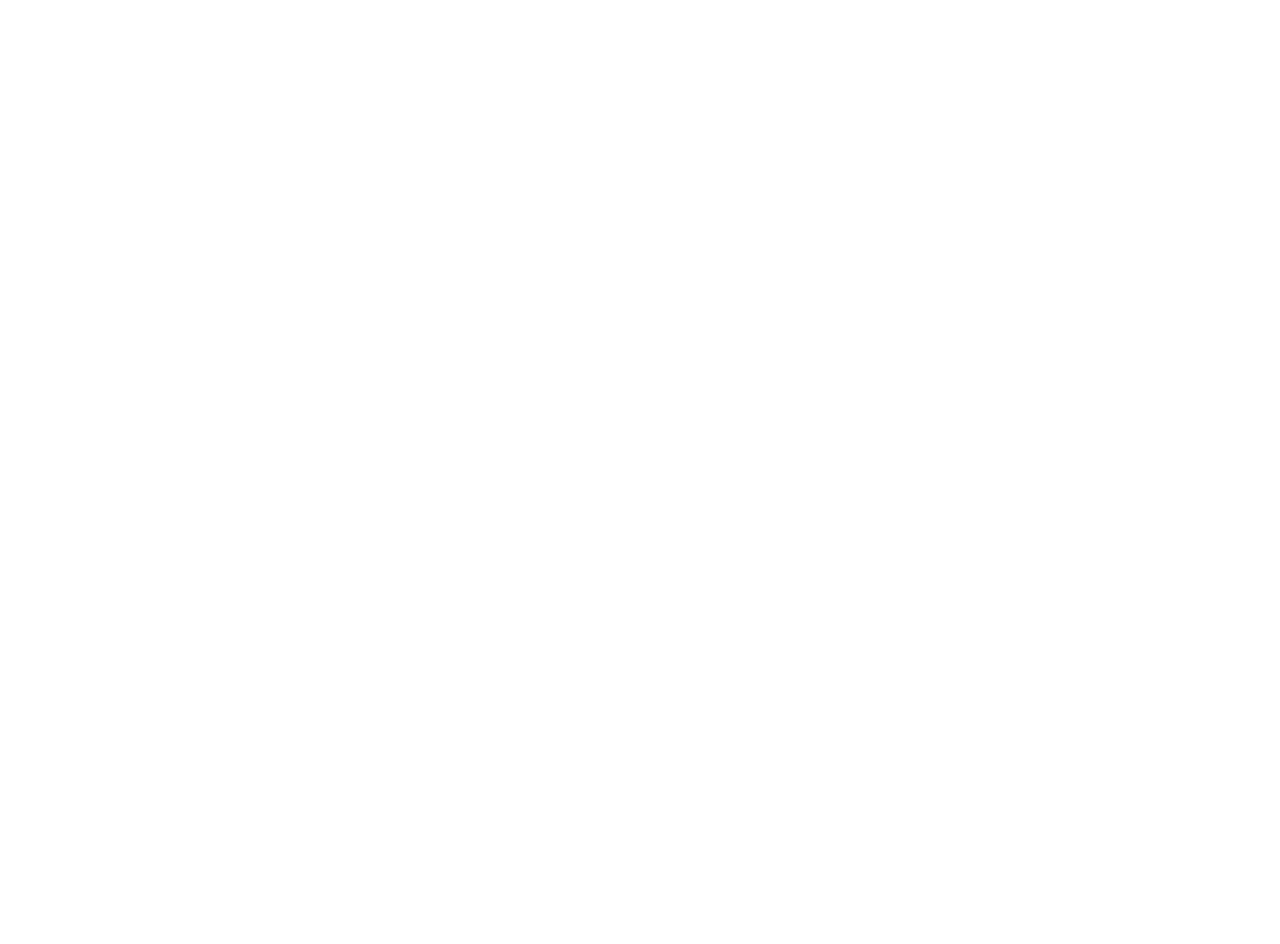
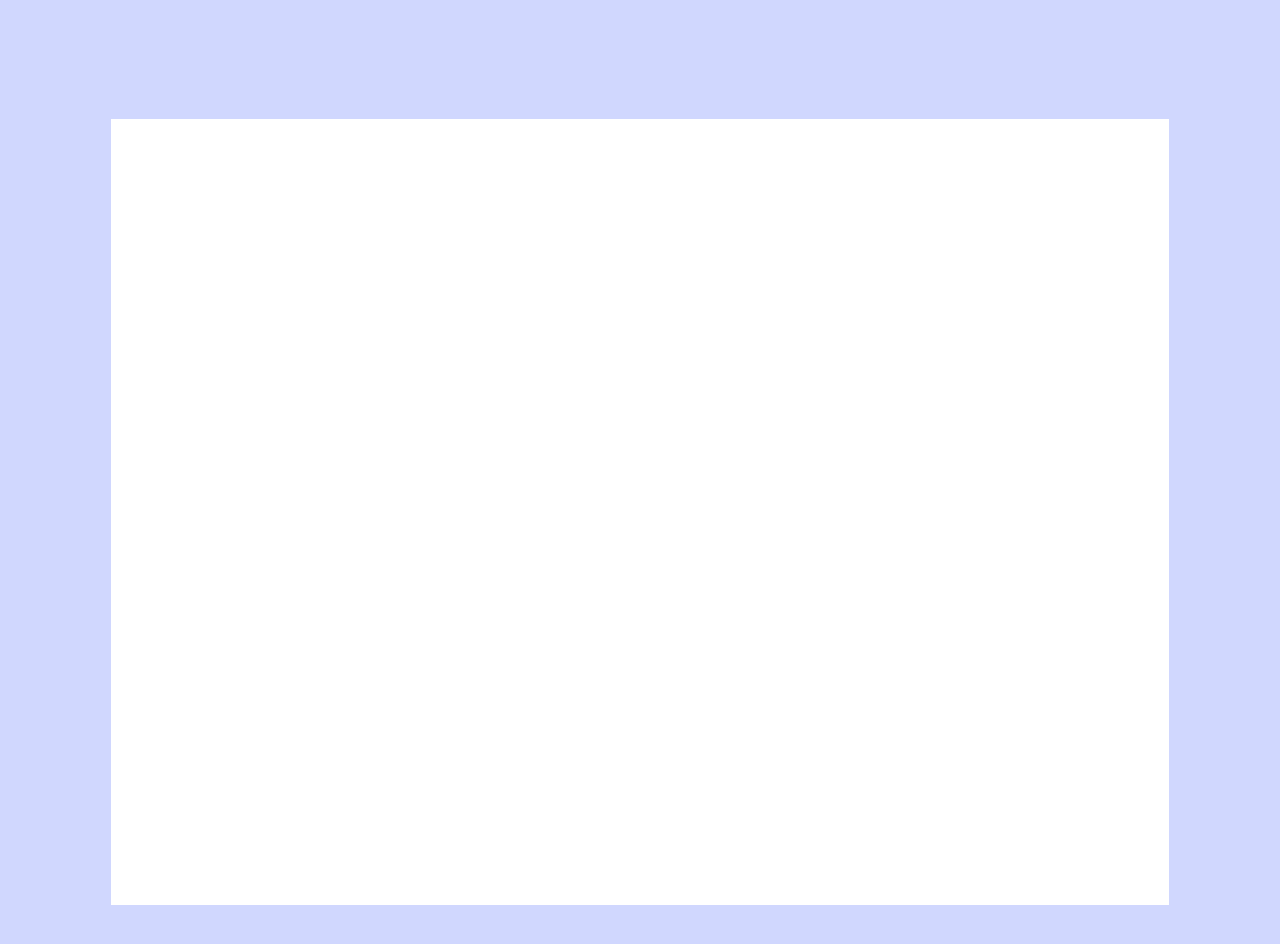
Before and after one commit to bogdanpetrenko9/lessons, a plain HTML site: page index.html in a window 1280 px wide. Before the commit the page ends 800 px from the top, so only its background shows below. Drawn offline with Linux system fonts and the light colour scheme.

Commit message:
feat: added block for main content and styles (#1)

```diff
--- /dev/null
+++ b/css/style.css
@@ -0,0 +1,15 @@
+* {
+  margin: 0;
+}
+.main-page {
+  width: 100%;
+  max-height: 1024px;
+  background-color: #d0d7fe;
+  padding: 119px 0;
+}
+.container {
+  max-width: 1058px;
+  height: 786px;
+  background-color: #fff;
+  margin: 0 auto;
+}
--- a/index.html
+++ b/index.html
@@ -1,12 +1,20 @@
 <!DOCTYPE html>
 <html lang="en">
+
 <head>
     <meta charset="UTF-8">
     <meta http-equiv="X-UA-Compatible" content="IE=edge">
     <meta name="viewport" content="width=device-width, initial-scale=1.0">
-    <title>1</title>
+    <title>Home-work</title>
+    <link rel="stylesheet" href="css/style.css">
 </head>
+
 <body>
+    <article class="main-page">
+        <div class="container">
 
+        </div>
+    </article>
 </body>
+
 </html>
```
Also changed, not shown: 1 other file.
